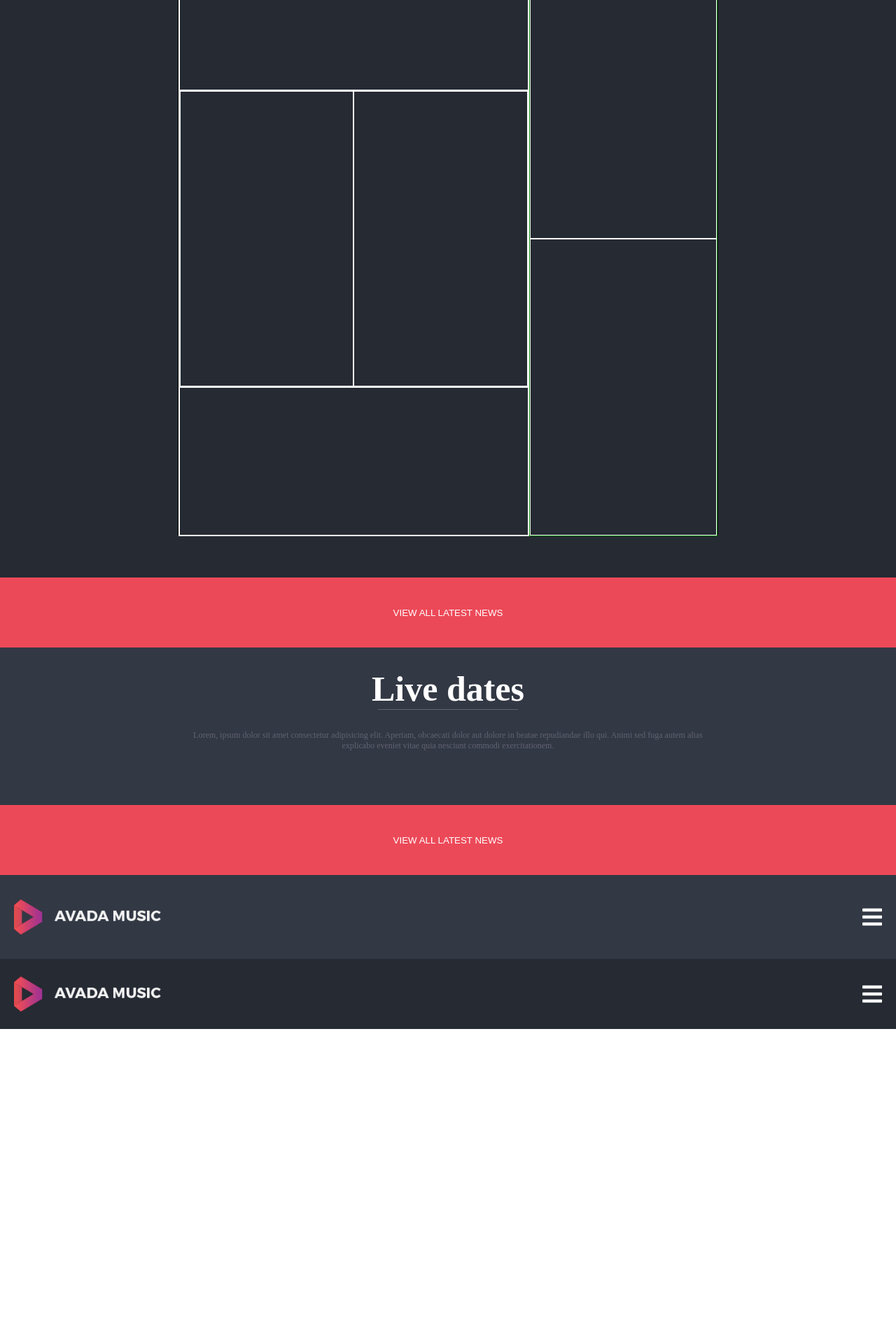
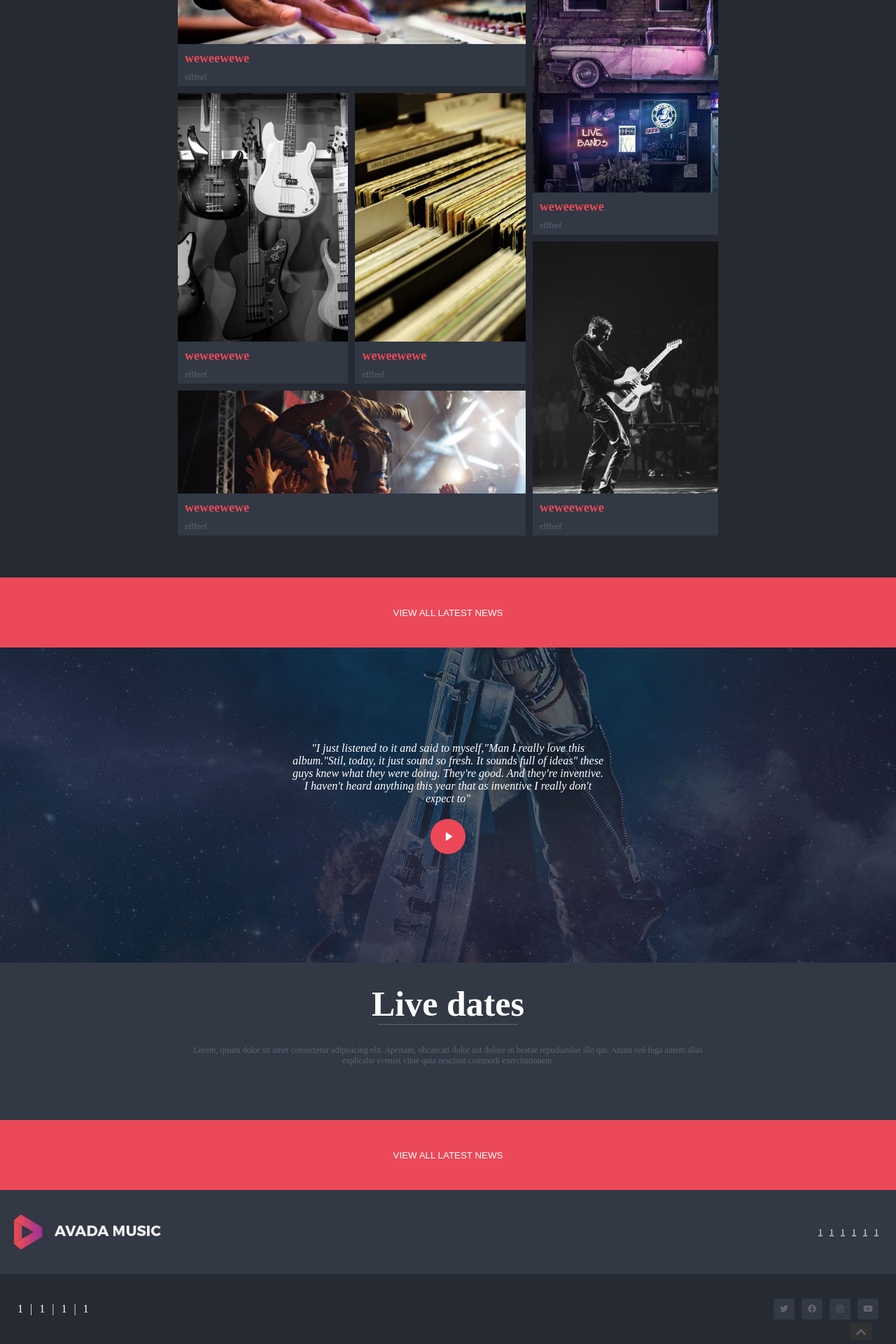
Before and after one commit to salzanopm/proj-html-vuejs, a Vue app: page / in a window 1280 px wide. Shown: the part 1088-3008 px from the top of the page at 70% size. Before the commit the page ends 2558 px from the top, so only its background shows below. Built offline with nearby package versions, Linux system fonts and the light colour scheme.

Commit message:
scaffolding statico

```diff
--- a/public/index.html
+++ b/public/index.html
@@ -6,7 +6,7 @@
     <meta name="viewport" content="width=device-width,initial-scale=1.0">
     <link rel="icon" href="<%= BASE_URL %>favicon.ico">
     <!-- link fontawesome -->
-    <link rel="stylesheet" href="https://cdnjs.cloudflare.com/ajax/libs/font-awesome/5.10.0-10/css/all.min.css" integrity="sha512-Pv1WJMqAtVgNNct5vhq+4cgkKinKpV1jCwSWD4am9CjwxsJSCkLWKcE/ZBqHnEE1mHs01c8B0GMvcn/pQ/yrog==" crossorigin="anonymous" referrerpolicy="no-referrer" />
+    <link rel="stylesheet" href="https://cdnjs.cloudflare.com/ajax/libs/font-awesome/5.15.0/css/all.min.css" integrity="sha512-BnbUDfEUfV0Slx6TunuB042k9tuKe3xrD6q4mg5Ed72LTgzDIcLPxg6yI2gcMFRyomt+yJJxE+zJwNmxki6/RA==" crossorigin="anonymous" referrerpolicy="no-referrer" />
     <title><%= htmlWebpackPlugin.options.title %></title>
   </head>
   <body>
--- a/src/App.vue
+++ b/src/App.vue
@@ -4,6 +4,7 @@
     <FirstSection />
     <SecondSection />
     <ButtonBig />
+    <ThirdSection />
     <FourthSection />
     <ButtonBig />
     <Footer />
@@ -15,6 +16,7 @@ import Header from "./components/Header.vue";
 import FirstSection from "./components/FirstSection.vue";
 import SecondSection from "./components/SecondSection.vue";
 import ButtonBig from "./components/ButtonBig.vue";
+import ThirdSection from "./components/ThirdSection.vue";
 import FourthSection from "./components/FourthSection.vue";
 import Footer from "./components/Footer.vue";
 export default {
@@ -24,6 +26,7 @@ export default {
     FirstSection,
     SecondSection,
     ButtonBig,
+    ThirdSection,
     FourthSection,
     Footer,
   },
--- a/src/components/Footer.vue
+++ b/src/components/Footer.vue
@@ -4,17 +4,42 @@
       <div class="logo-container">
         <img src="../assets/img/logo_footer.png" alt="Avada image logo">
       </div>
-      <div class="burger-menu-container">
-        <i class="fas fa-bars fa-2x"></i>
+      <div>
+        <ul class="list-container">
+          <li class="common-text2"><a href="#">1</a></li>
+          <li class="common-text2"><a href="#">1</a></li>
+          <li class="common-text2"><a href="#">1</a></li>
+          <li class="common-text2"><a href="#">1</a></li>
+          <li class="common-text2"><a href="#">1</a></li>
+          <li class="common-text2"><a href="#">1</a></li>
+        </ul>
       </div>
     </div>
     <div class="footer-bottom">
-      <div class="logo-container">
-        <img src="../assets/img/logo_footer.png" alt="Avada image logo">
+      <div>
+        <ul class="list-container">
+          <li>1</li>
+          <li>|</li>
+          <li>1</li>
+          <li>|</li>
+          <li>1</li>
+          <li>|</li>
+          <li>1</li>
+        </ul>
       </div>
-      <div class="burger-menu-container">
-        <i class="fas fa-bars fa-2x"></i>
+      <div>
+        <ul class="list-container">
+          <li class="icon-container"><i class="fab fa-twitter fa-xs"></i></li>
+          <li class="icon-container"><i class="fab fa-facebook fa-xs"></i></li>
+          <li class="icon-container"><i class="fab fa-instagram fa-xs"></i></li>
+          <li class="icon-container"><i class="fab fa-youtube fa-xs"></i></li>
+        </ul>
       </div>
+    </div>
+    <div class="chevron-container">
+      <span class="chevron-icon-container">
+        <i class="fas fa-chevron-up"></i>
+      </span>
     </div>
   </footer>
 </template>
@@ -52,14 +77,44 @@ export default {
     }
   }
 
+  .list-container {
+    display: flex;
+    flex-direction: row;
+  }
+
+  .fab,
+  .fas {
+    color: $medium_text_color;
+  }
+
+  .icon-container {
+    height: 30px;
+    width: 30px;
+    background-color: $brand_secondary_color;
+    display: flex;
+    align-items: center;
+    justify-content: center;
+    border-radius: 2px;
+  }
+
   .logo-container {
     height: 50px;
   }
-  .burger-menu-container {
-    color: white;
+
+  .chevron-container {
+    position: relative;
   }
 
-  button {
-    margin: 10px;
+  .chevron-icon-container {
+    height: 25px;
+    width: 30px;
+    background-color: #323233;
+    display: flex;
+    align-items: center;
+    justify-content: center;
+    border-radius: 2px;
+    position: absolute;
+    bottom: 5px;
+    right: 35px;
   }
 </style>
--- a/src/components/SecondSection.vue
+++ b/src/components/SecondSection.vue
@@ -13,30 +13,48 @@
                     <div class="left-column">
                         <div class="box">
                             <div class="top-box">
-
+                                <div class="text-card">
+                                    <h5>weweewewe</h5>
+                                    <p class="common-text2">efffeef</p>
+                                </div>
                             </div>
                             <div class="middle-box">
                                 <div class="case">
                                     <div class="left-case">
-
+                                        <div class="text-card">
+                                        <h5>weweewewe</h5>
+                                        <p class="common-text2">efffeef</p>
+                                    </div>
                                     </div>
                                     <div class="right-case">
-
+                                        <div class="text-card">
+                                            <h5>weweewewe</h5>
+                                            <p class="common-text2">efffeef</p>
+                                        </div>
                                     </div>
                                 </div>
                             </div>
                             <div class="bottom-box">
-
+                                <div class="text-card">
+                                    <h5>weweewewe</h5>
+                                    <p class="common-text2">efffeef</p>
+                                </div>
                             </div>
                         </div>
                     </div>
                     <div class="right-column">
                         <div class="row">
                             <div class="up-row">
-
+                                <div class="text-card">
+                                    <h5>weweewewe</h5>
+                                    <p class="common-text2">efffeef</p>
+                                </div>
                             </div>
                             <div class="down-row">
-
+                                <div class="text-card">
+                                    <h5>weweewewe</h5>
+                                    <p class="common-text2">efffeef</p>
+                                </div>
                             </div>
                         </div>
                     </div>
@@ -69,10 +87,10 @@ export default {
 
     .picture-section {
         height: 850px;
-        border: solid 1px black;
         margin: 30px 0;
+        text-align: left;
+    }
 
-    }
     .row {
         height: inherit;
     }
@@ -111,7 +129,7 @@ export default {
 
     div[class$="-row"] {
         float: left;
-        height: 50%;
+        height: calc(50% - 5px);
     }
 
     div[class$="-case"] {
@@ -125,55 +143,99 @@ export default {
     }
 
     .top-box {
-        height: 25%;
-        border: solid 1px white;
+        height: calc(25% - 5px);
+        background-image: url('../assets/img/blog_music_techo.jpg');
+        background-size: cover;
+        background-repeat: no-repeat;
+        position: relative;
+        margin-bottom: 5px;
+
     }
 
     .bottom-box {
-        height: 25%;
-        border: solid 1px white;
+        height: calc(25% - 5px);
+        background-image: url('../assets/img/blog_flavor_rock.jpg');
+        background-size: cover;
+        background-repeat: no-repeat;
+        position: relative;
+        margin-top: 5px;
     }
 
     .middle-box {
-        height: 50%;
-        border: solid 1px white;
+        height: calc(50% - 10px);
+        margin: 5px 0;
     }
 
     .left-case {
-        width: 50%;
-        border: solid 1px white;
+        width: calc(50% - 5px);
+        background-image: url('../assets/img/blog-post3.jpg');
+        background-size: cover;
+        background-repeat: no-repeat;
+        position: relative;
+        margin-right: 5px;
     }
 
     .right-case {
-        width: 50%;
-        border: solid 1px white;
+        width: calc(50% - 5px);
+        background-image: url('../assets/img/blog-post4.jpg');
+        background-size: cover;
+        background-repeat: no-repeat;
+        position: relative;
+        margin-left: 5px;
     }
 
 
 
     .up-row {
         width: 100%;
-        border: solid 1px white;
+        height: calc(100% - 5px);
+        background-image: url('../assets/img/blog-post1.jpg');
+        background-size: cover;
+        background-repeat: no-repeat;
+        position: relative;
+        margin-bottom: 5px;
     }
 
     .down-row {
         width: 100%;
-        border: solid 1px white;
+        height: calc(100% - 5px);
+        background-image: url('../assets/img/blog-post2.jpg');
+        background-size: cover;
+        background-repeat: no-repeat;
+        position: relative;
+        margin-top: 5px;
     }
 
 
     .left-column {
-        width: 65%;
-        border: solid 1px white;
+        width: calc(65% - 5px);
+        margin-right: 5px;
     }
 
     .right-column {
-        width: 35%;
-        border: solid 1px green;
+        width: calc(35% - 5px);
+        margin-left: 5px;
+    }
+
+    .text-card {
+        position: absolute;
+        bottom: 0;
+        width: 100%;
+        height: 60px;
+        display: flex;
+        flex-direction: column;
+        background-color: $brand_secondary_color;
+    }
+
+    h5 {
+        height: 50%;
+        padding: 10px;
+        color: $brand_primary_color;
     }
 
 
 
 
 
+
 </style>
--- /dev/null
+++ b/src/components/ThirdSection.vue
@@ -0,0 +1,46 @@
+<template>
+    <section>
+        <div class="content">
+            <p class="quote">
+                "I just listened to it and said to myself,"Man I really love this
+                album."Stil, today, it just sound so fresh. It sounds full of ideas"
+                these guys knew what they were doing. They're good. And they're
+                inventive. I haven't heard anything this year that as inventive I really don't expect to"
+            </p>
+            <div class="img-container">
+                <img src="../assets/img/band_interview_play_icon.png" alt="play image">
+            </div>
+        </div>
+    </section>
+</template>
+
+<script>
+
+export default {
+    name: "ThirdSection",
+};
+</script>
+
+<style scoped lang="scss">
+    @import "../style/Variables.scss";
+    section {
+        height: 450px;
+        background-image: url('../assets/img/home-testimonial-parallax.jpg');
+        text-align: center;
+        display: flex;
+        align-items: center;
+    }
+    .quote {
+        font-style: oblique;
+        width: 35%;
+        margin: auto;
+    }
+
+    .img-container {
+        height: 50px;
+        width: 50px;
+        display: inline-block;
+        margin: 20px
+    }
+
+</style>
--- a/src/style/Generals.scss
+++ b/src/style/Generals.scss
@@ -13,6 +13,12 @@
 img {
     width: 100%;
     height: inherit;
+}
+
+// LIST RESET
+li {
+    list-style-type: none;
+    margin: 5px;
 }
 
 // CONTAINER
@@ -60,10 +66,6 @@ hr {
     margin: auto;
     border: none;
     border-bottom: solid 1px $medium_text_color;
-
-
-
-
 }
 
 // TEXT
@@ -80,6 +82,10 @@ h4 {
     font-size: larger;
 }
 
+h5 {
+    font-size: large;
+}
+
 .common-text2 {
     font-size: 12px;
     color: $medium_text_color;
```
